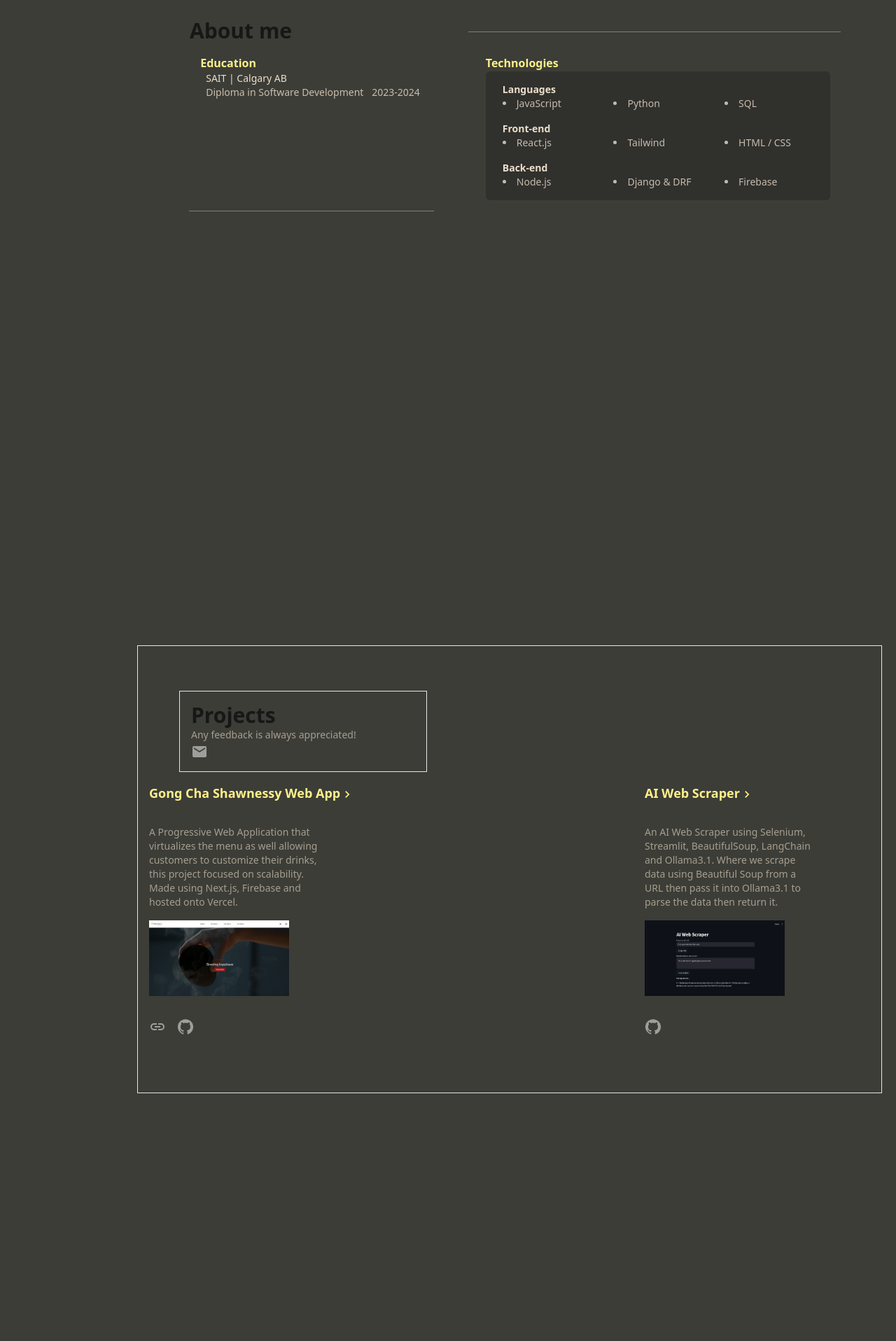
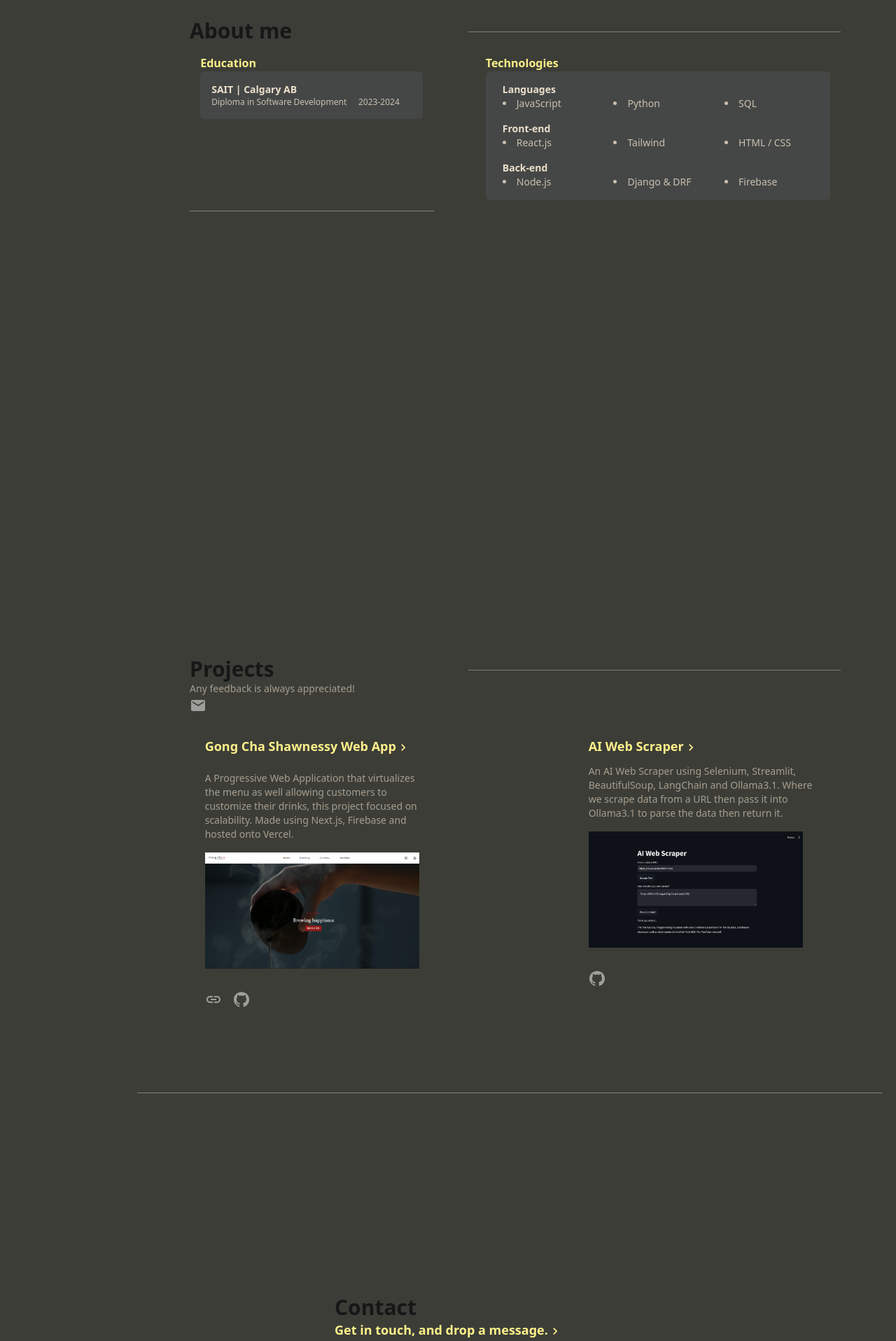
Before and after one commit to jincabia/portfolio, a Next.js app: page / in a window 1280 px wide. Shown: the part 800-2716 px from the top of the page at 70% size. Built offline with nearby package versions, Linux system fonts and the light colour scheme.

Commit message:
finish contact

```diff
--- a/src/app/components/project.js
+++ b/src/app/components/project.js
@@ -16,7 +16,7 @@ export default function Project({ name, date, description, path, link, github })
                         <KeyboardArrowRightIcon fontSize="small" className="group-hover:translate-x-8 transition ease-in-out duration-300" />
                     </div>
 
-                    <div className="md:w-3/4 col-span-2 row-span-2 flex">
+                    <div className=" col-span-2 row-span-2 flex text-ellipsis">
                         {description}
                     </div>
                 </div>
@@ -24,11 +24,12 @@ export default function Project({ name, date, description, path, link, github })
                 <div className="row-span-3 mr-4 py-4 flex space-x-1">
                     <Image
                         src={`/${path}`}
-                        width={200}
+                        width={400}
                         height={200}
                         alt={`${name} Image`}
                         className=""
-                    />
+                        objectFit="contain"
+/>
                 </div>
             </a>
 
--- a/src/app/page.js
+++ b/src/app/page.js
@@ -103,7 +103,7 @@ export default function Home() {
   {
     name: "AI Web Scraper",
     date: "2024",
-    description: "An AI Web Scraper using Selenium, Streamlit, BeautifulSoup, LangChain and Ollama3.1. Where we scrape data using Beautiful Soup from a URL then pass it into Ollama3.1 to parse the data then return it. ",
+    description: "An AI Web Scraper using Selenium, Streamlit, BeautifulSoup, LangChain and Ollama3.1. Where we scrape data from a URL then pass it into Ollama3.1 to parse the data then return it. ",
     path: "aiwebscraper.png",
     link: "",
     github:"https://github.com/jincabia/AI-Web-Scraper"
@@ -133,6 +133,7 @@ export default function Home() {
           alt='Jins Photo'
           className=' grayscale-[60%] hover:grayscale-0  duration-300 translate-x-4 -translate-y-4 ease-in-out hover:scale-[1.02]'
           quality={100}
+          priority={true}
           />
 
         </div>
@@ -264,20 +265,20 @@ export default function Home() {
         <div className=' md:w-1/3 md:border-b border-white/35 py-4 md:p-4    '>
 
         {/* Education  */}
-          <div className='hover:scale-[1.02] duration-300 ease-in-out '>
+          <div className='hover:scale-105 w-full duration-300 ease-in-out  '>
 
             <h1 className='font-semibold text-yellow-200 '>
               Education
             </h1>
 
-            <div className='md:indent-2 text-sm text-[#ECDFCC]/[.8]'>
-              <h2 className='text-[#ECDFCC]'>
+            <div className='  text-sm text-[#ECDFCC]/[.8] bg-gray-500/[0.2] p-4 rounded-md'>
+              <h2 className='text-[#ECDFCC] font-semibold'>
                 SAIT | Calgary AB
               </h2>
 
-              <div className='flex '>
+              <div className='flex text-xs '>
 
-                <p>
+                <p >
                   Diploma in Software Development
                 </p>
                 <p className=' mx-auto flex justify-end text-end'>2023-2024</p>
@@ -296,7 +297,7 @@ export default function Home() {
               </h1>
 
 
-              <div className='md:indent-2 text-sm text-[#ECDFCC]/[.8] pl-4   bg-[#1E201E]/[.4] rounded-md pb-4'>
+              <div className='md:indent-2 text-sm text-[#ECDFCC]/[.8] pl-4   bg-gray-500/[0.2] rounded-md pb-4'>
 
 
 
@@ -385,14 +386,15 @@ export default function Home() {
 
 
       {/* Projects */}
-      <div id='projects' ref={projectsRefNO} className={`border md:justify-evenly md:mb-96  mt-16 md:mt-48  md:pt-16 snap-start h-fit mb-20 min-h-[80vh]`}>
+      <div id='projects' ref={projectsRefNO} className={` md:justify-evenly  border-b border-white/35 pb-4  min-h-[80vh]`}>
 
-        <div className='flex justify-evenly'>
+              {/* Project Title */}
+        <div className='md:flex md:justify-evenly'>
 
           <div
           ref={projectsRef}
           // style={{ animationDelay: `${0.2}s` }}
-          className={`md:pl-4  pt-4  md:w-1/3 opacity-0 border ${projectIsVisable ? ' translate-x-[-20px] animate-slide-in ' : ''} `}>
+          className={`md:pl-4  pt-4  md:w-1/3 opacity-0  ${projectIsVisable ? ' translate-x-[-20px] animate-slide-in ' : ''} `}>
             <h1 className={`text-3xl font-bold  `}>Projects</h1>
 
             <p className="flex items-center text-[#ECDFCC]/60 text-sm ">
@@ -400,7 +402,7 @@ export default function Home() {
             </p>
 
 
-            <div className=' rounded-md  w-max pb-4 '>
+            <div className=' rounded-md  w-max  '>
             <a href='mailto:jinfcabia@gmail.com'
                 target="_blank"
                 rel="noopener noreferrer"
@@ -416,21 +418,23 @@ export default function Home() {
 
           </div>
 
-          <div className='w-1/2'>
+          <div className=' w-1/2 md:border-b h-1 border-white/35  md:translate-y-8 '>
 
           </div>
+
+
 
         </div>
 
 
-        <div className={`  md:justify-between space-y-4 md:space-y-0 md:space-x-8 md:flex`} >
+        <div className={`  md:justify-around space-y-4 pt-0 md:pt-4 md:space-y-0 md:space-x-8 md:flex`} >
 
 
 
 
         {projects.map((project,index)=>
             (
-              <li className={`list-none w-1/3 opacity-0  ${projectIsVisable  ? '  animate-loadIn ' : ''  }`} key={index}
+              <li className={`list-none md:w-1/3 opacity-0  ${projectIsVisable  ? '  animate-loadIn ' : ''  }`} key={index}
               style={{ animationDelay: `${index + .5}s` }}
 
               >
@@ -449,7 +453,7 @@ export default function Home() {
             {/* TODO CENTER THIS CONTACT AND C IF IT LOOKS GOOD */}
       {/* Contact */}
 
-      <div id='contact' ref={contactRefNO} className="md:flex md:justify-evenly my-16  md:mt-44 snap-start  min-h-[40vh]  ">
+      <div id='contact' ref={contactRefNO} className="w-1/2 mx-auto md:justify-center my-16  md:mt-72  snap-start  min-h-[40vh]  ">
 
         <div ref={contactRef} className={`md:pl-4 opacity-0   md:w-1/3   ${contactInView ? ' translate-x-[-20px] animate-slide-in ' : ''} `}>
           <h1 className="text-3xl font-bold">Contact</h1>
@@ -473,7 +477,7 @@ export default function Home() {
               >
 
           <div className={` opacity-0${contactInView  ? '  animate-breath ' : 'opacity-100'  }`}>
-            <h1 className='font-semibold text-white/[.8] text-lg w-fit '>
+            <h1 className='font-semibold text-white/[.8] text-lg w-fit text-yellow-200 '>
 
 
               Get in touch, and drop a message.
```
